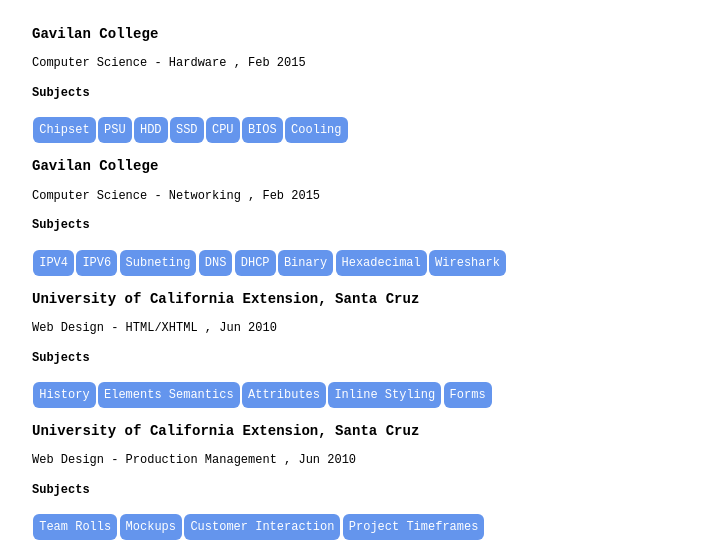
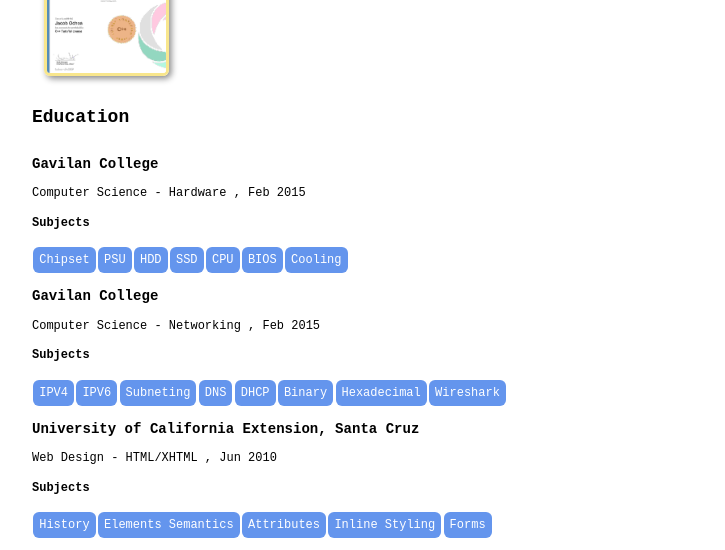
Before and after one commit to jakobii/jakobii.github.io, a plain HTML site: page index.html in a window 1280 px wide. Shown: the part 1263-1813 px from the top of the page, without its empty margins (258-983 px from the left). Drawn offline with Linux system fonts and the light colour scheme.

Commit message:
adding education

```diff
--- a/index.html
+++ b/index.html
@@ -14,8 +14,10 @@
             font-size: 12px;
             display: grid;
             display: flex;
+            flex-direction: column;
             align-items: center;
             justify-content: center;
+            background-color:white;
         }
 
         header {
@@ -26,6 +28,10 @@
 
         p {
             margin: 0;
+        }
+
+        footer {
+            width: 100%
         }
 
         #resume {
@@ -75,6 +81,11 @@
         .certificate_thumbnail {
             max-height: 7em;
             margin: 1em;
+            border: .3em;
+            border-style:solid;
+            border-color: rgb(248, 230, 140);
+            border-radius: .5em;
+            box-shadow: .2em .2em .5em #888888;
         }
 
         .education {
@@ -359,13 +370,16 @@
                         <span>, </span>
                         <span title="Course Date Span">July 2008</span>
                         <h4 title="School">Subjects</h4>
-                    <div class="skills">
-                        <span class="skill">K12 General Education</span>
-                    </div>
+                        <div class="skills">
+                            <span class="skill">K12 General Education</span>
+                        </div>
                 </section>
             </article>
         </main>
     </article>
+    <footer>
+
+    </footer>
 
 </body>
 
```
